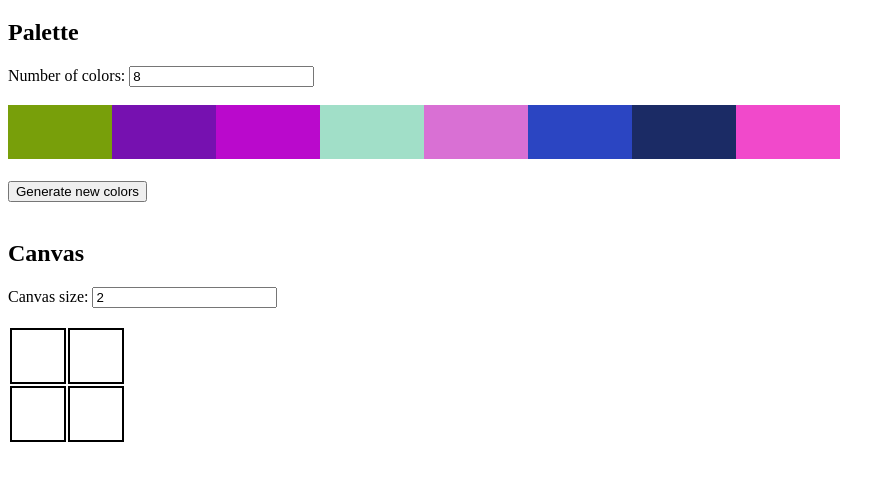
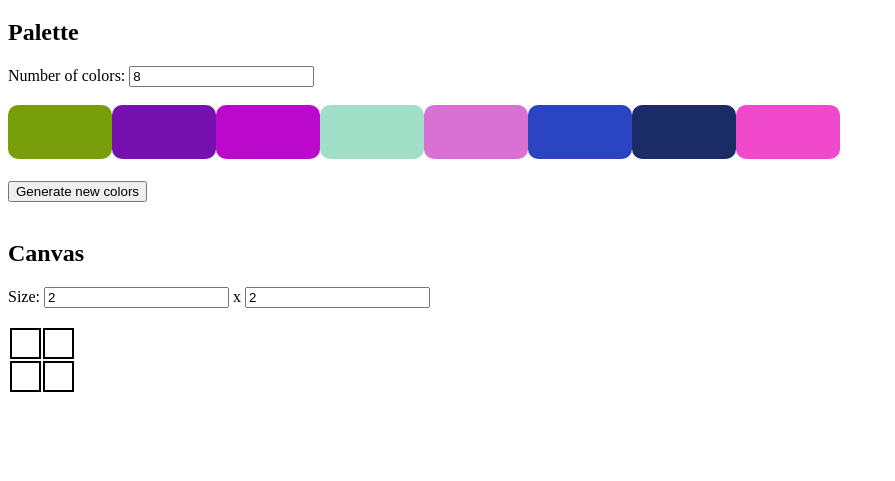
Before and after one commit to kwong-yw/kwongdev.github.io, a plain HTML site: page random_pixel_painter.html in a window 1280 px wide. Shown: the part 61-542 px from the top of the page, without its empty margins (0-895 px from the left). Drawn offline with Linux system fonts and the light colour scheme.

Commit message:
Separated width and height logic from each other

```diff
--- a/random_pixel_painter.html
+++ b/random_pixel_painter.html
@@ -9,10 +9,11 @@
     width: 100px;
     height: 50px;
     padding: 2px;
+    border-radius: 10px;
 }
 .canvasCell {
-    width: 50px;
-    height: 50px;
+    width: 25px;
+    height: 25px;
     background: white;
     border-style: solid;
     border-color: black;
@@ -45,8 +46,10 @@
 <button type="button" id="regenColors">Generate new colors</button>
 <br><br>
 <h2>Canvas</h2>
-<label for="canvasSize">Canvas size:</label>
-<input type="number" id="canvasSize" min="0" value="2">
+<label for="canvasSize">Size:</label>
+<input type="number" id="canvasWidth" min="0" value="2">
+x
+<input type="number" id="canvasHeight" min="0" value="2">
 <br><br>
 <table id="canvas"></table>
 
@@ -54,12 +57,14 @@
 var palette = document.getElementById("palette");
 var numColors = document.getElementById("numColors");
 var canvas = document.getElementById("canvas");
-var canvasSize = document.getElementById("canvasSize");
+var canvasWidth = document.getElementById("canvasWidth");
+var canvasHeight = document.getElementById("canvasHeight");
 
 palette.addEventListener("click", selectColor);
 numColors.addEventListener("change", updatePaletteSize);
 canvas.addEventListener("click", paintCell);
-canvasSize.addEventListener("change", updateCanvasSize);
+canvasWidth.addEventListener("change", updateCanvasWidth);
+canvasHeight.addEventListener("change", updateCanvasHeight);
 
 document.getElementById("regenColors").addEventListener("click", randomizePalette);
 
@@ -129,17 +134,11 @@ function paintCell(evt) {
     }
 }
 
-// Adds or removes cells as necessary for the canvas
-function updateCanvasSize() {
-    var initSize = canvas.rows.length;
-    var delta = canvasSize.value - initSize;
+function updateCanvasWidth() {
+    var initSize = 0 ? canvas.rows[0] === undefined : canvas.rows[0].cells.length;
+    var delta = canvasWidth.value - initSize;
 
     if (delta < 0) {
-        // remove rows
-        for (var i = delta; i < 0; i++) {
-            canvas.deleteRow(-1);
-        }
-
         // remove last delta number of squares from each remaining row
         for (var i = 0; i < canvas.rows.length; i++) {
             for (var j = delta; j < 0; j++) {
@@ -148,16 +147,28 @@ function updateCanvasSize() {
         }
     } else {
         // add extra cells for existing rows
-        for (var i = 0; i < initSize; i++) {
+        for (var i = 0; i < canvas.rows.length; i++) {
             for (var j = 0; j < delta; j++) {
                 var newCell = canvas.rows[i].insertCell(-1);
                 newCell.className = CANVAS_CELL_CLASS;
             }
         }
+    }
+}
 
+function updateCanvasHeight() {
+    var initSize = canvas.rows.length;
+    var delta = canvasHeight.value - initSize;
+
+    if (delta < 0) {
+        // remove rows
+        for (var i = delta; i < 0; i++) {
+            canvas.deleteRow(-1);
+        }
+    } else {
         // create row for cloning (since they're all identical new rows)
         var newRow = document.createElement('tr');
-        for (var j = 0; j < canvasSize.value; j++) {
+        for (var j = 0; j < canvasWidth.value; j++) {
             var newCell = document.createElement('td');
             newCell.className = CANVAS_CELL_CLASS;
 
@@ -171,7 +182,11 @@ function updateCanvasSize() {
     }
 }
 
-window.onload = () => { updatePaletteSize(); updateCanvasSize(); };
+window.onload = () => {
+    updatePaletteSize();
+    updateCanvasHeight();
+    updateCanvasWidth();
+};
 </script>
 </body>
 </html>
```
